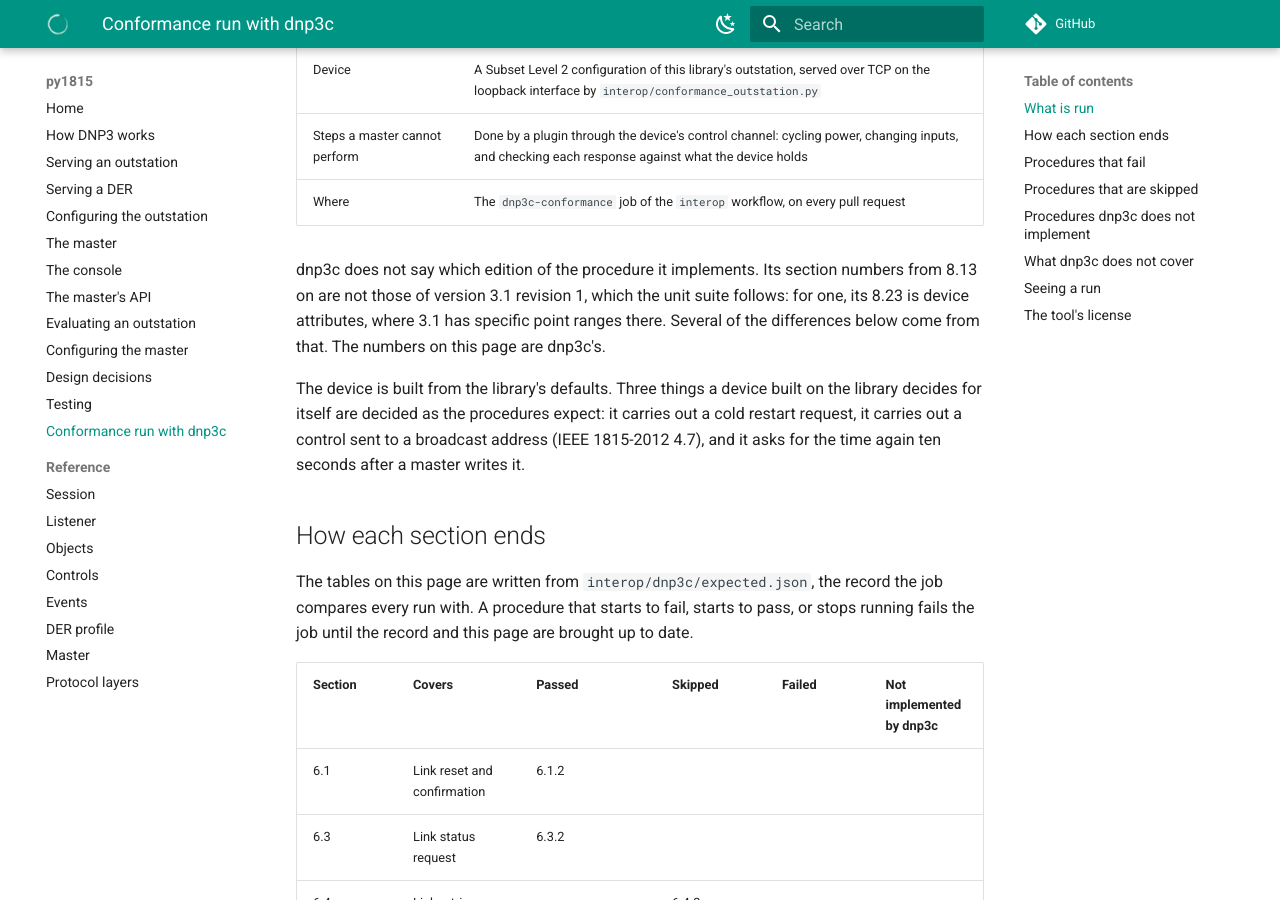
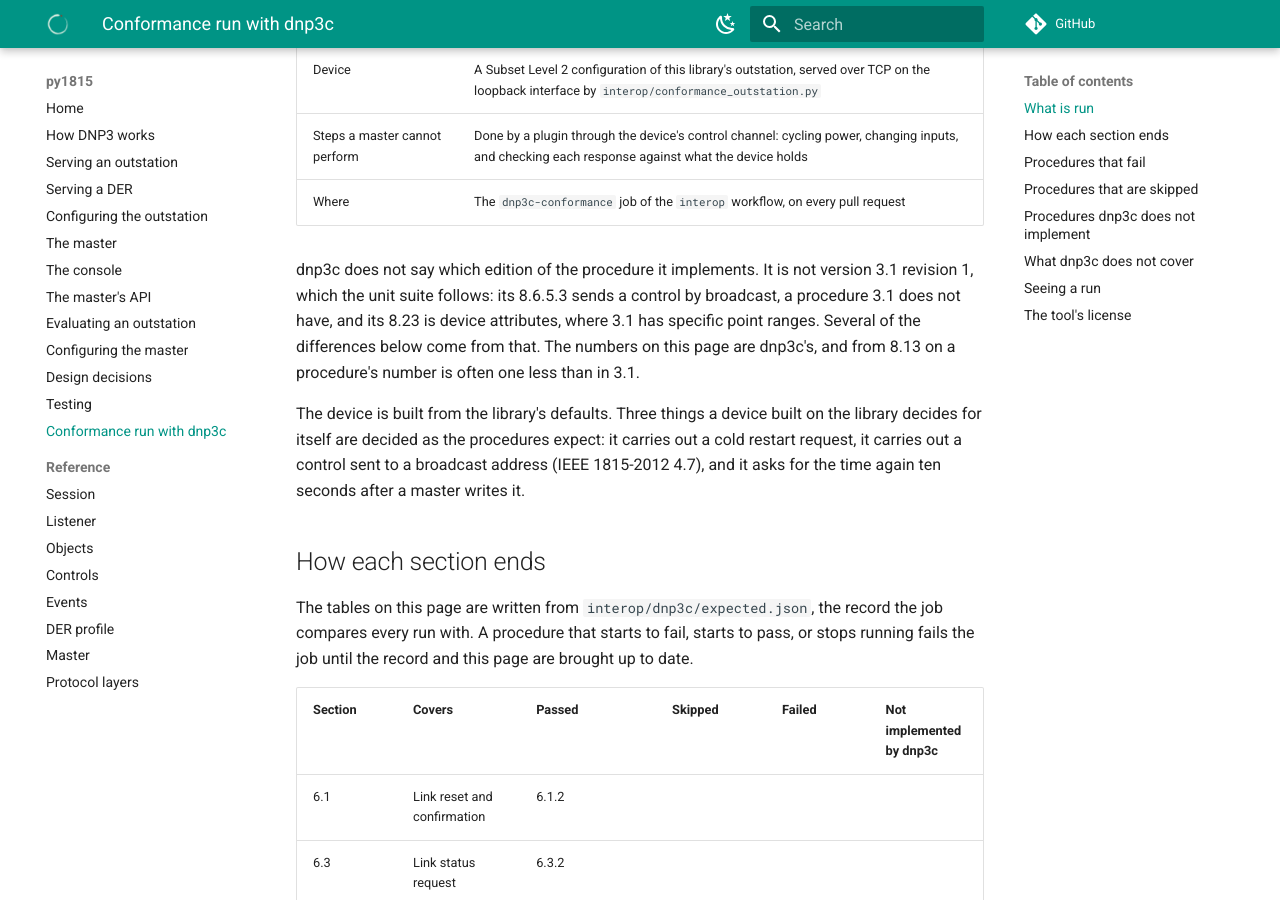
Before and after one commit to DERSecurity/py1815, an MkDocs documentation site: the page built from docs/conformance.md, in a window 1280 px wide and 900 px high, scrolled down 622 px. Built offline with MkDocs 1.6.1 and Material for MkDocs 9.7.7, drawn with Linux system fonts in a browser that asks for light colours; comment, search, counter and statistics services are not loaded.

Commit message:
Say more exactly how the tool's numbering differs from version 3.1

```diff
--- a/docs/conformance.md
+++ b/docs/conformance.md
@@ -25,10 +25,11 @@
 | Steps a master cannot perform | Done by a plugin through the device's control channel: cycling power, changing inputs, and checking each response against what the device holds |
 | Where | The `dnp3c-conformance` job of the `interop` workflow, on every pull request |
 
-dnp3c does not say which edition of the procedure it implements. Its section numbers
-from 8.13 on are not those of version 3.1 revision 1, which the unit suite follows: for
-one, its 8.23 is device attributes, where 3.1 has specific point ranges there. Several
-of the differences below come from that. The numbers on this page are dnp3c's.
+dnp3c does not say which edition of the procedure it implements. It is not version 3.1
+revision 1, which the unit suite follows: its 8.6.5.3 sends a control by broadcast, a
+procedure 3.1 does not have, and its 8.23 is device attributes, where 3.1 has specific
+point ranges. Several of the differences below come from that. The numbers on this page
+are dnp3c's, and from 8.13 on a procedure's number is often one less than in 3.1.
 
 The device is built from the library's defaults. Three things a device built on the
 library decides for itself are decided as the procedures expect: it carries out a cold
```
